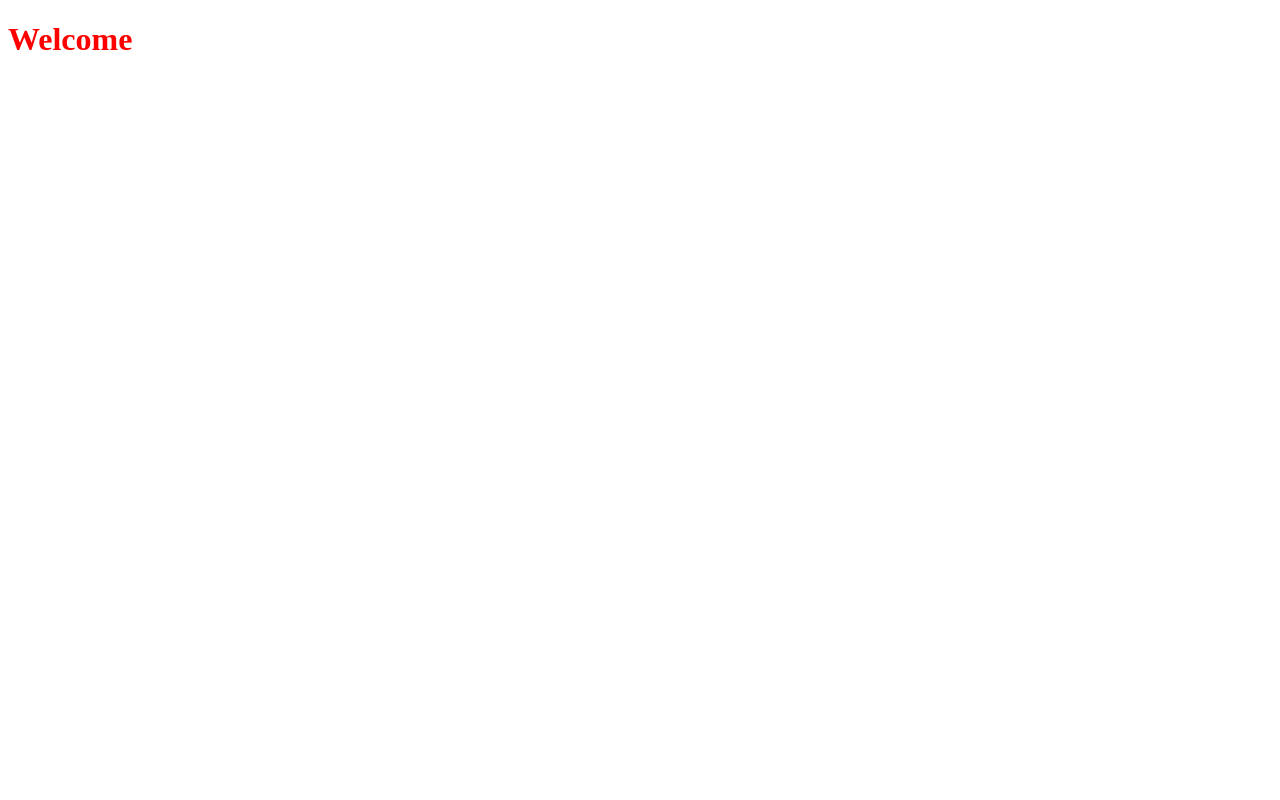
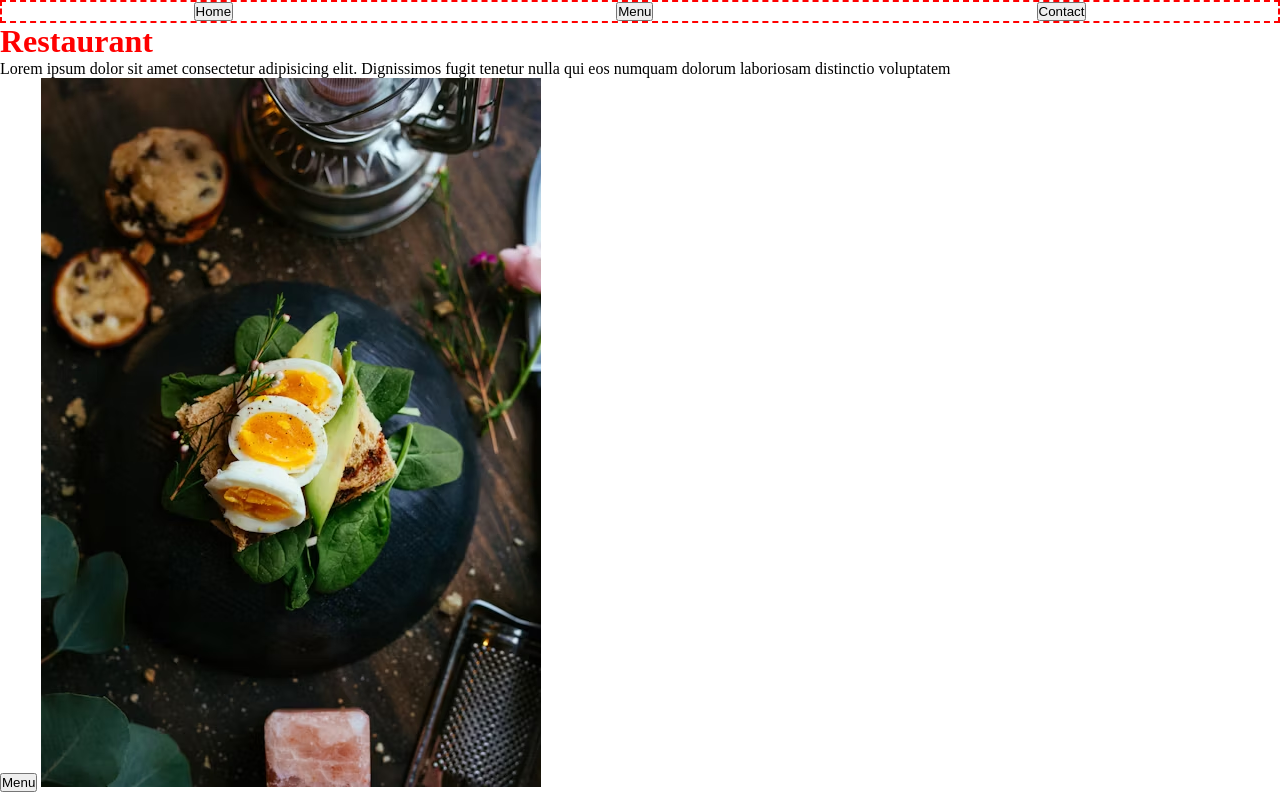
Before and after one commit to Martin-Rojas/Restaurant-page-odin-project, a website built with webpack: page src/template.html in a window 1280 px wide. Built offline with nearby package versions, Linux system fonts and the light colour scheme.

Commit message:
working in the style of the home page.

```diff
--- a/src/index.js
+++ b/src/index.js
@@ -1 +1,3 @@
 import "./styles.css";
+
+alert("Martin");
--- a/src/styles.css
+++ b/src/styles.css
@@ -1,4 +1,19 @@
-
-h1{
-    color: red;
+* {
+  box-sizing: border-box;
+  margin: 0;
+  padding: 0;
 }
+body {
+  width: 100%;
+  min-height: 100vh;
+}
+header {
+  border: 2px red dashed;
+}
+nav {
+  display: flex;
+  justify-content: space-around;
+}
+h1 {
+  color: red;
+}
--- a/src/template.html
+++ b/src/template.html
@@ -1,11 +1,27 @@
 <!DOCTYPE html>
 <html lang="en">
-<head>
-    <meta charset="UTF-8">
-    <meta name="viewport" content="width=device-width, initial-scale=1.0">
+  <head>
+    <meta charset="UTF-8" />
+    <meta name="viewport" content="width=device-width, initial-scale=1.0" />
     <title>My Restaurant</title>
-</head>
-<body>
-    <h1>Welcome</h1>
-</body>
+  </head>
+  <body>
+    <header>
+      <nav>
+        <button>Home</button>
+        <button>Menu</button>
+        <button>Contact</button>
+      </nav>
+    </header>
+    <div id="content">
+      <h1>Restaurant</h1>
+      <p>
+        Lorem ipsum dolor sit amet consectetur adipisicing elit. Dignissimos
+        fugit tenetur nulla qui eos numquam dolorum laboriosam distinctio
+        voluptatem
+      </p>
+      <button>Menu</button>
+      <img src="../image01.avif" alt="food">
+    </div>
+  </body>
 </html>
```
Also changed, not shown: image01.avif (added).
